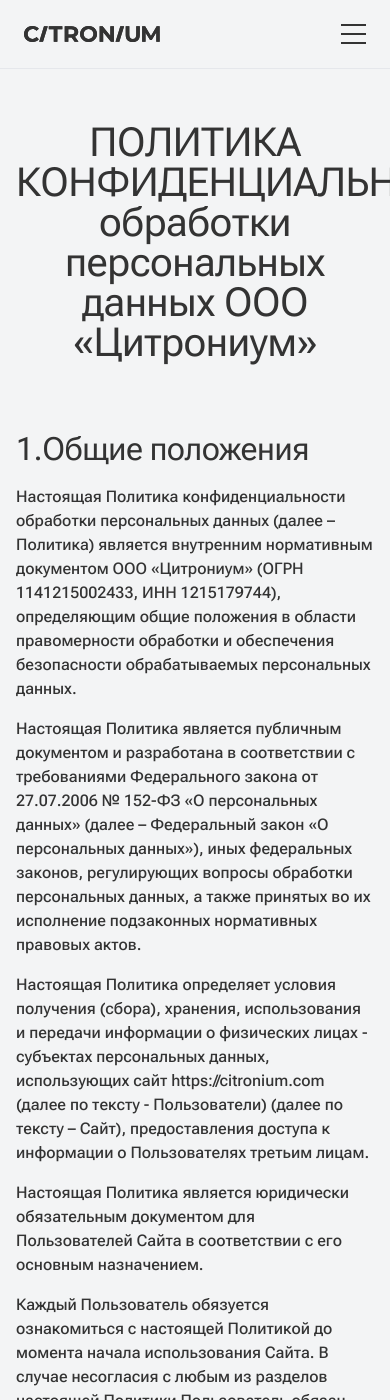
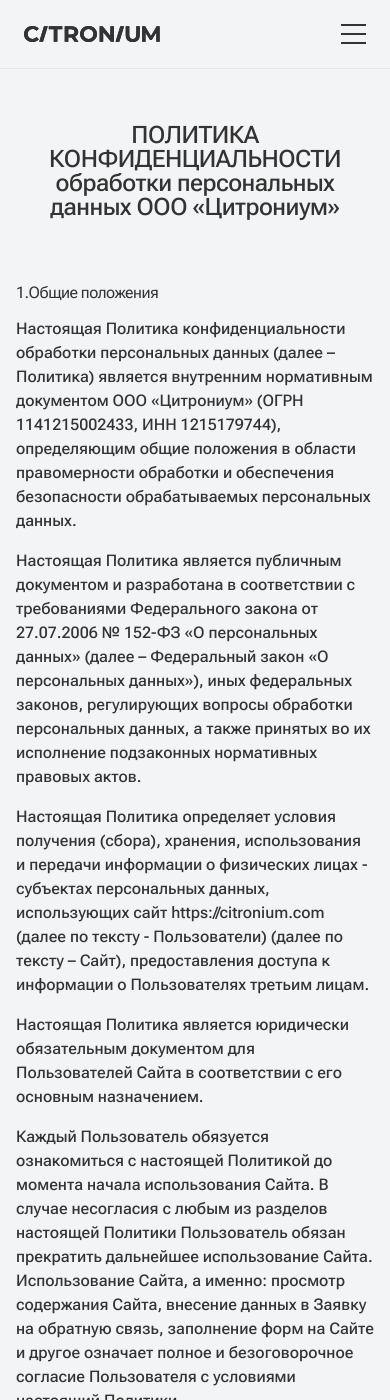
Before and after one commit to Citronium/citronium-landing-en, a Jekyll site: the page built from privacy-policy.md, in a window 390 px wide and 1400 px high. Built offline with Jekyll 4.4.1, drawn with Linux system fonts in a browser that asks for light colours.

Commit message:
add adaptive to h1 and h2 in document layout

```diff
--- a/_sass/_document.scss
+++ b/_sass/_document.scss
@@ -32,7 +32,7 @@
 
         & > h1 {
             font-style: normal;
-            font-weight: 400;
+            font-weight: 500;
             font-size: 40px;
             line-height: 40px;
             letter-spacing: -0.5px;
@@ -40,6 +40,16 @@
             margin-top: 50px;
             margin-bottom: 16px;
             text-align: center;
+
+            @media (max-width: 640px) {
+                font-size: 32px;
+                line-height: 32px;
+            }
+
+            @media (max-width: 390px) {
+                font-size: 24px;
+                line-height: 24px;
+            }
         }
 
         & > h2 {
@@ -50,6 +60,16 @@
             letter-spacing: -0.5px;
             color: #333333;
             margin-top: 50px;
+
+            @media (max-width: 640px) {
+                font-size: 24px;
+                line-height: 24px;
+            }
+
+            @media (max-width: 390px) {
+                font-size: 16px;
+                line-height: 16px;
+            }
         }
 
         & p {
```
